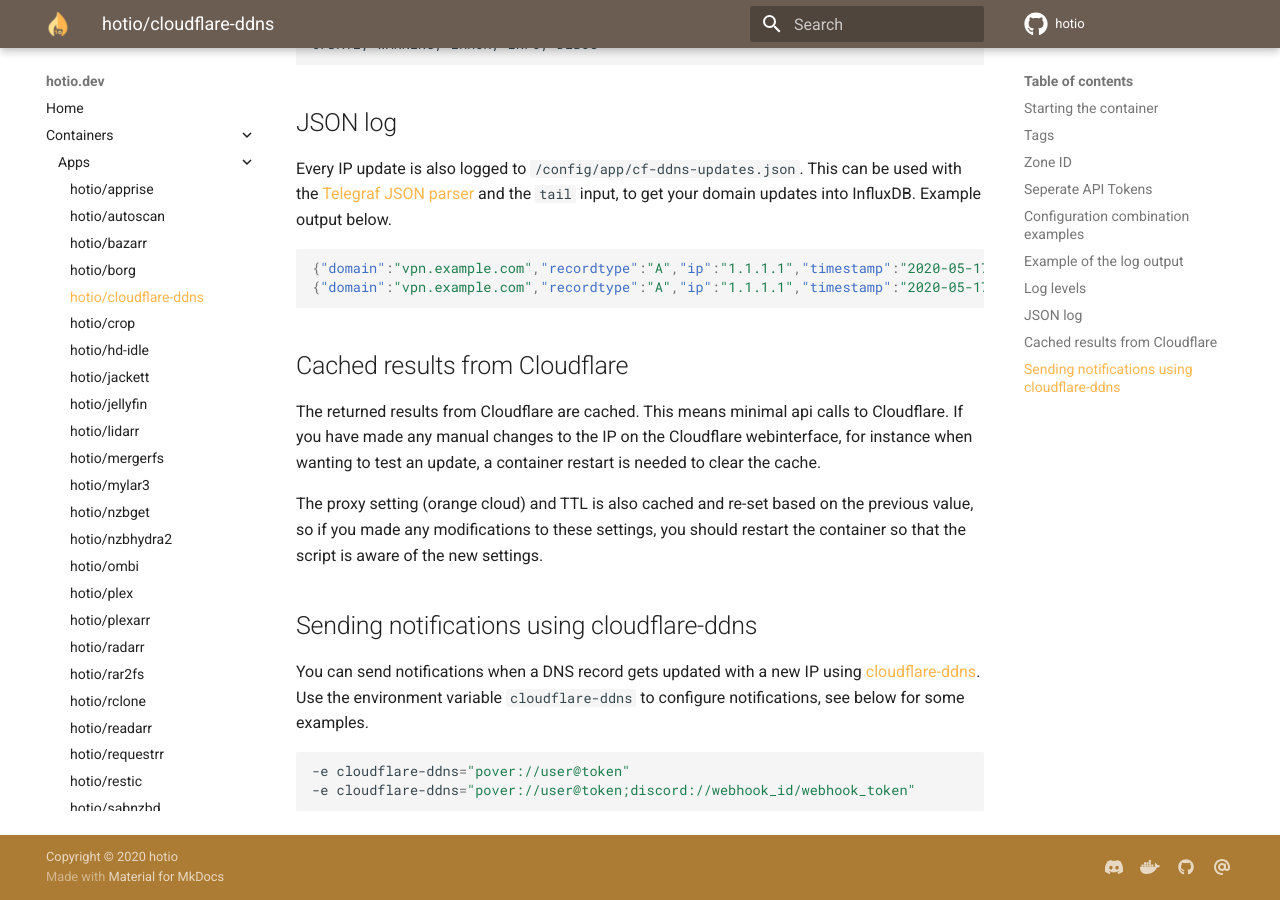
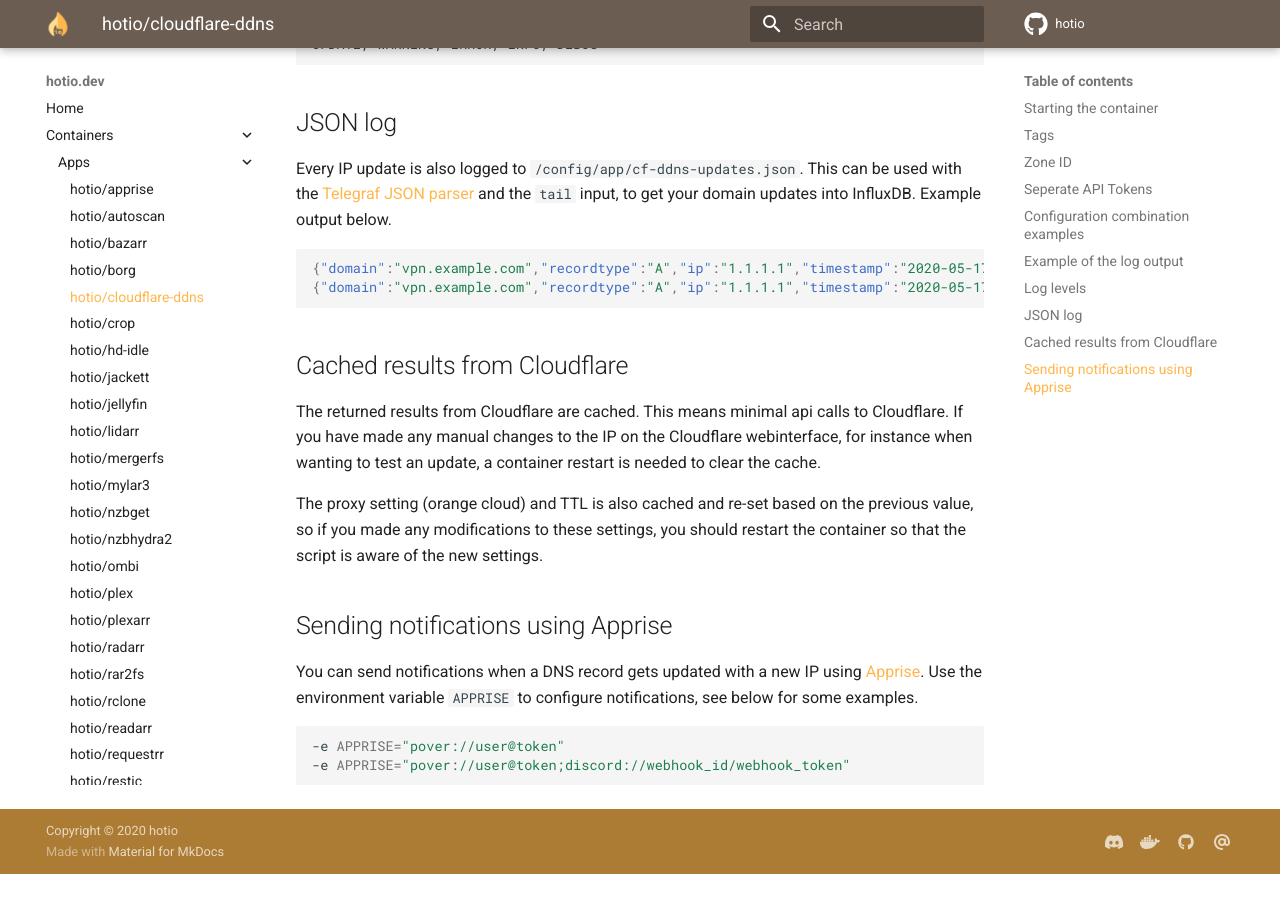
Before and after one commit to hotio/website, an MkDocs documentation site: the page built from docs/containers/cloudflare-ddns.md, in a window 1280 px wide and 900 px high, scrolled down 3876 px. Built offline with MkDocs 1.6.1 and Material for MkDocs 9.7.7, drawn with Linux system fonts in a browser that asks for light colours; after the commit the page ends 4750 px from its top, so only the background shows below that; some of the changed text lies outside the part shown.

Commit message:
fix wrongly modified APPRISE env info

````diff
--- a/docs/containers/cloudflare-ddns.md
+++ b/docs/containers/cloudflare-ddns.md
@@ -21,7 +21,7 @@
     -e INTERVAL=300 \
     -e DETECTION_MODE="dig-whoami.cloudflare" \
     -e LOG_LEVEL=3 \
-    -e cloudflare-ddns="" \
+    -e APPRISE="" \
     -e CF_USER="your.cf.email@example.com" \
     -e CF_APIKEY="your.global.apikey" \
     -e CF_APITOKEN="" \
@@ -176,11 +176,11 @@
 
 The proxy setting (orange cloud) and TTL is also cached and re-set based on the previous value, so if you made any modifications to these settings, you should restart the container so that the script is aware of the new settings.
 
-## Sending notifications using cloudflare-ddns
+## Sending notifications using Apprise
 
-You can send notifications when a DNS record gets updated with a new IP using [cloudflare-ddns](https://github.com/caronc/cloudflare-ddns/blob/master/README.md). Use the environment variable `cloudflare-ddns` to configure notifications, see below for some examples.
+You can send notifications when a DNS record gets updated with a new IP using [Apprise](https://github.com/caronc/apprise/blob/master/README.md). Use the environment variable `APPRISE` to configure notifications, see below for some examples.
 
 ```shell
--e cloudflare-ddns="pover://user@token"
--e cloudflare-ddns="pover://user@token;discord://webhook_id/webhook_token"
+-e APPRISE="pover://user@token"
+-e APPRISE="pover://user@token;discord://webhook_id/webhook_token"
 ```
````
